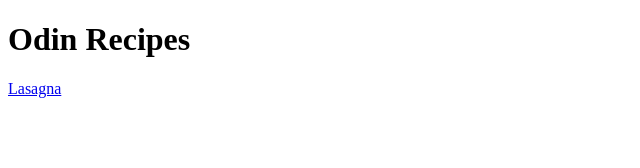
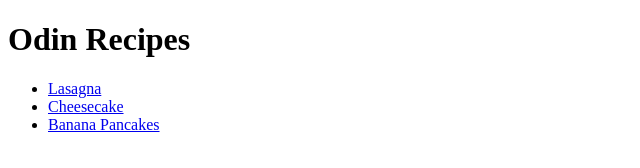
Before and after one commit to djoni1vincent/odin_recipes, a plain HTML site: page index.html in a window 1280 px wide. Shown: the whole page, without its empty margins (0-640 px from the left). Drawn offline with Linux system fonts and the light colour scheme.

```diff
--- a/index.html
+++ b/index.html
@@ -7,7 +7,12 @@
 </head>
 <body>
     <h1>Odin Recipes</h1>
-    <a href="./recipes/lasagna.html">Lasagna</a>
+    <ul>
+        <li><a href="./recipes/lasagna.html">Lasagna</a></li>
+        <li><a href="./recipes/cheesecake.html">Cheesecake</a></li>
+        <li><a href="./recipes/pancakes.html">Banana Pancakes</a></li>
+    </ul>
+
 
 
 </body>
```
Also changed, not shown: images/BananaPancakes.jpg (added), images/cheessecake.jpg (added).
